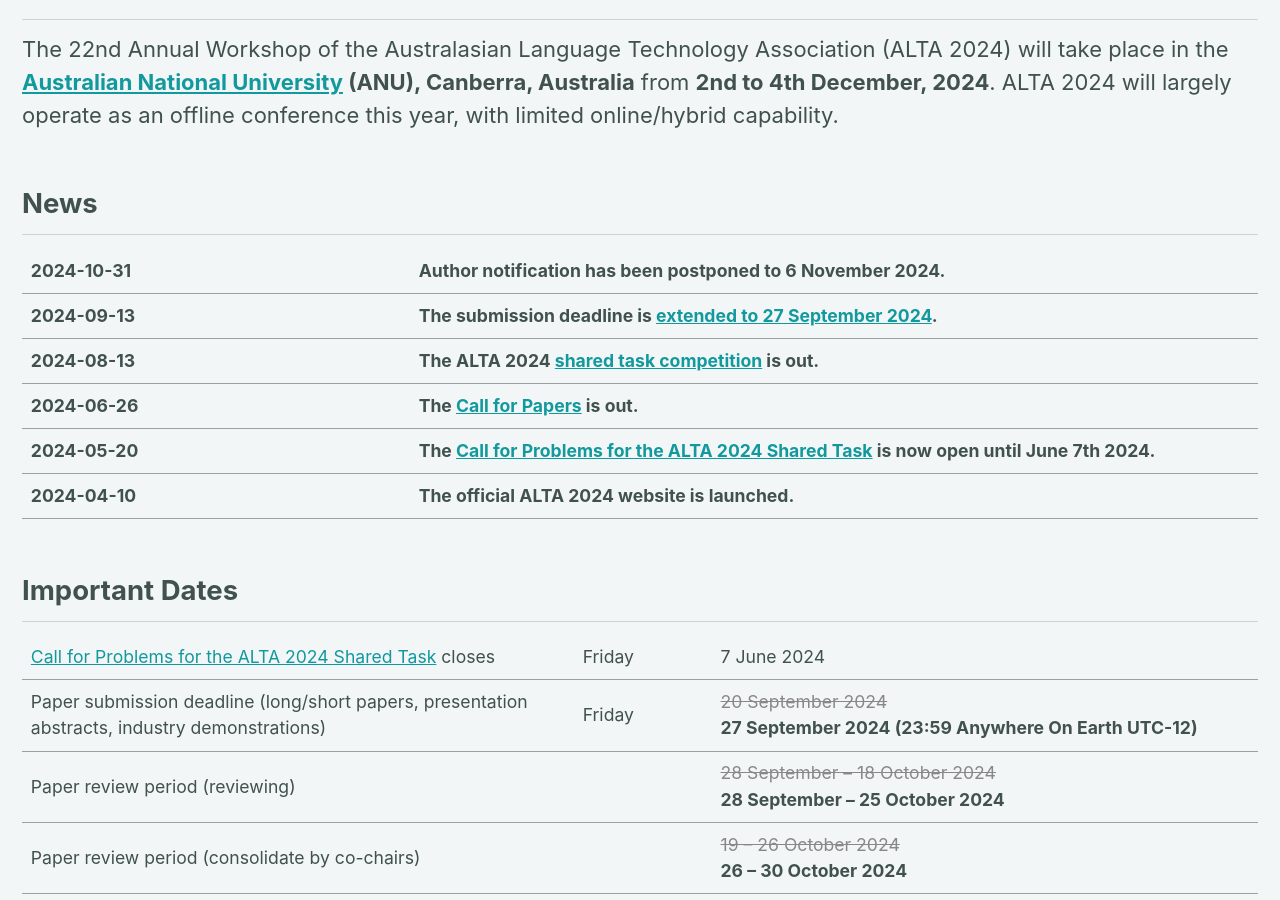
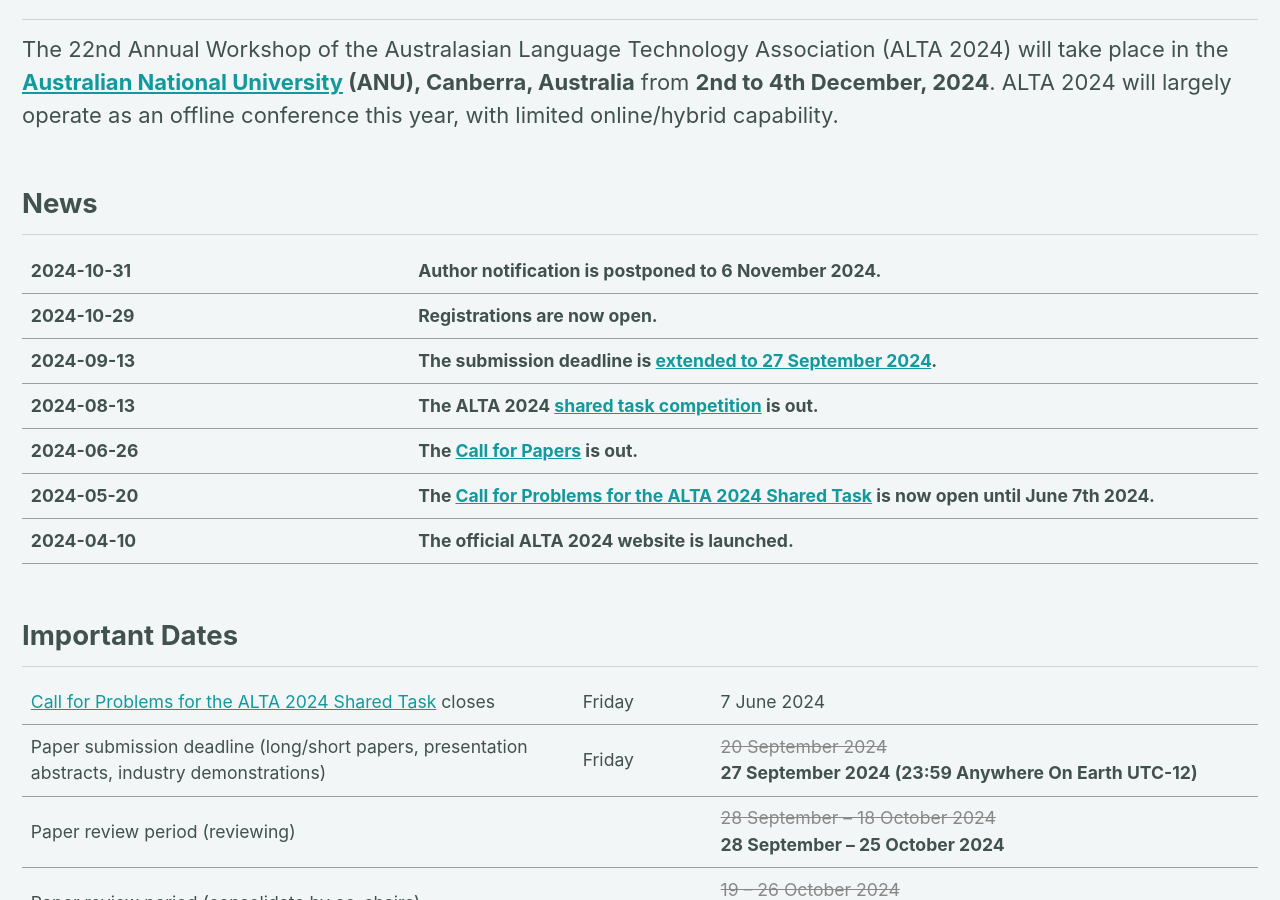
Before and after one commit to jkkummerfeld/alta2025, a Jekyll site: the page built from _pages/home.md, in a window 1280 px wide and 900 px high, scrolled down 611 px. Built offline with Jekyll 4.4.1, drawn with Linux system fonts in a browser that asks for light colours; cached includes are drawn as plain includes.

Commit message:
Update news with registration

```diff
--- a/_pages/home.md
+++ b/_pages/home.md
@@ -18,7 +18,8 @@ The 22nd Annual Workshop of the Australasian Language Technology Association (AL
 .news-table tr td:nth-child(1) {font-weight: bold; width: 25em; }
 .news-table tr td:nth-child(2) {font-weight: bold; width: 55em; }
 </style>
-| 2024-10-31 | Author notification has been postponed to 6 November 2024.
+| 2024-10-31 | Author notification is postponed to 6 November 2024.
+| 2024-10-29 | Registrations are now open.
 | 2024-09-13 | The submission deadline is [extended to 27 September 2024](/calls/papers).
 | 2024-08-13 | The ALTA 2024 [shared task competition](https://www.alta.asn.au/events/sharedtask2024/) is out.
 | 2024-06-26 | The [Call for Papers](/calls/papers) is out. |
@@ -40,7 +41,7 @@ The 22nd Annual Workshop of the Australasian Language Technology Association (AL
 | Paper submission deadline (long/short papers, presentation abstracts, industry demonstrations) | Friday | <del>20 September 2024</del> <br> **27 September 2024 (23:59 Anywhere On Earth UTC-12)**
 | Paper review period (reviewing) | | <del>28 September -- 18 October 2024</del> <br> **28 September -- 25 October 2024**
 | Paper review period (consolidate by co-chairs) | | <del>19 -- 26 October 2024</del> <br> **26 -- 30 October 2024**
-| Author notification | <del>Tuesday</del> <del>Thursday</del> **Wednesday** | <del>29 October 2024</del> <br> <del>31 October 2024</del> **6 November 2024**
+| Author notification | <del>Tuesday</del> <del>Thursday</del> **Wednesday** | <del>29 October 2024</del> <br> <del>31 October 2024</del> <br>**6 November 2024**
 | Camera-ready deadline | Tuesday | 12 November 2024 (**23:59 Anywhere On Earth UTC-12**)
 | Proceedings ready | Saturday | 30 November 2024
 | Conference (Tutorial) | Monday | 2 December 2024
```
